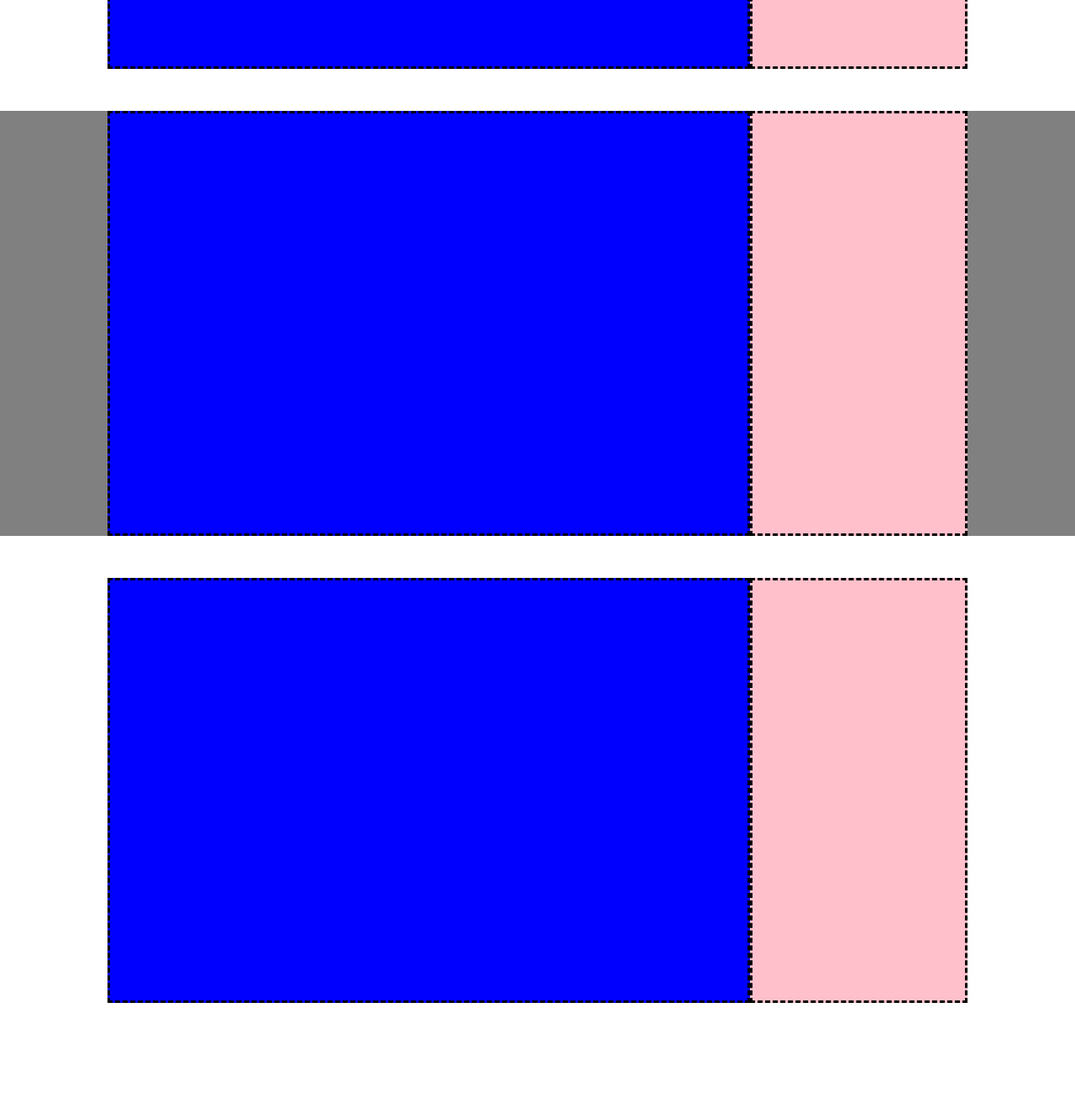
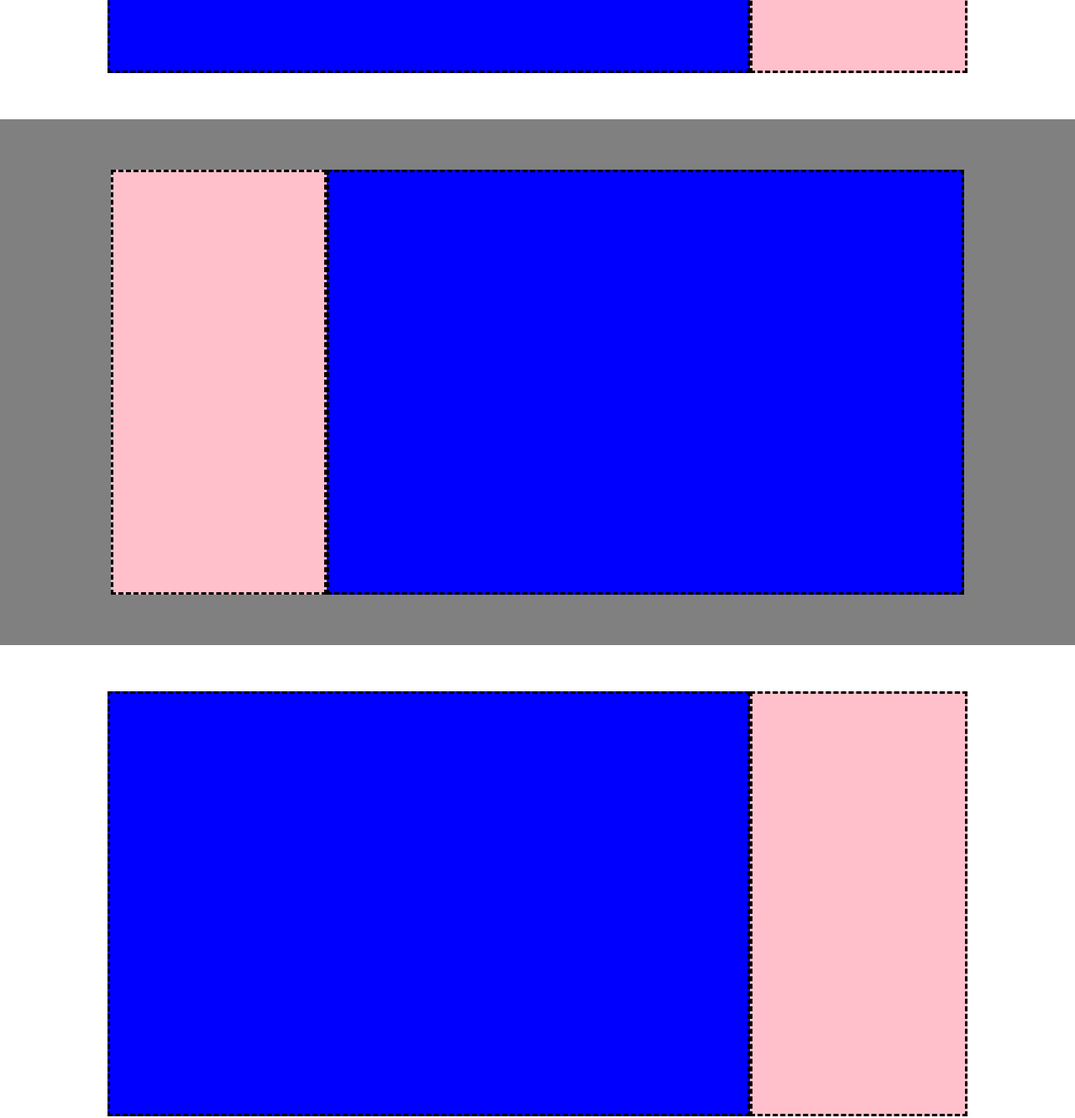
Before and after one commit to Chrissx77/htmlcss-struttura-discord, a plain HTML site: page index.html in a window 1280 px wide. Shown: the part 1180-2511 px from the top of the page at 84% size. Before the commit the page ends 2424 px from the top, so only its background shows below. Drawn offline with Linux system fonts and the light colour scheme.

Commit message:
main-fix

```diff
--- a/css/style.css
+++ b/css/style.css
@@ -43,16 +43,16 @@ body {
     flex-basis: 25%;
     text-align: right;
 
-     /* DEBUG */
-     background-color: orange;
+    /* DEBUG */
+    background-color: orange;
 }
 
 .link {
     flex-basis: 50%;
     text-align: center;
 
-     /* DEBUG */
-     background-color: orange;
+    /* DEBUG */
+    background-color: orange;
 }
 
 /* HERO STYLE */
@@ -78,13 +78,13 @@ body {
 }
 
 /* MAIN STYLE */
-.main-container .container {
+main .container{
     display: flex;
     margin: 50px auto;
     justify-content: center;
 }
 
-.blue-box {
+.image-box {
     flex-basis: 75%;
     width: 750px;
     height: 500px;
@@ -95,16 +95,40 @@ body {
     border: 3px dashed black;
 }
 
-.pink-box {
+.text-box {
     flex-basis: 25%;
     width: 250px;
     height: 500px;
 
+    /* DEBUG */
+    background-color: pink;
+    border: 3px dashed black;
+}
+
+.text-box-middle {
+    flex-basis: 25%;
+    width: 250px;
+    height: 500px;
+    order: -1;
+
+    /* DEBUG */
+    background-color: pink;
+    border: 3px dashed black;
+}
+
+.image-box-foot{
+    width: 1000px;
+    height: 1000px;
+
      /* DEBUG */
-     background-color:pink;
+     background-color: green;
      border: 3px dashed black;
 }
 
-.main-container > div:nth-child(2){
+.placeholder, main .container{
+    padding: 5px;
+}
+
+.placeholder{
     background-color: gray;
 }
--- a/index.html
+++ b/index.html
@@ -10,6 +10,7 @@
 
 <body>
 
+    <header>
         <div class="nav-container">
             <div class="container">
                 <nav id="navBar">
@@ -31,29 +32,39 @@
                 <div id="hero"></div>
             </div>
         </div>
+    </header>
 
-    <div class="main-container">
+
+    <main>
         <div>
             <div class="container">
-                <div class="blue-box"></div>
-                <div class="pink-box"></div>
+                <div class="image-box"></div>
+                <div class="text-box"></div>
+            </div>
+        </div>
+
+        <div class="placeholder">
+            <div class="container">
+                <div class="image-box"></div>
+                <div class="text-box-middle"></div>
             </div>
         </div>
 
         <div>
             <div class="container">
-                <div class="blue-box"></div>
-                <div class="pink-box"></div>
+                <div class="image-box"></div>
+                <div class="text-box"></div>
             </div>
         </div>
 
-        <div>
+        <div class="placeholder">
             <div class="container">
-                <div class="blue-box"></div>
-                <div class="pink-box"></div>
+                <div class="image-box-foot"></div>
             </div>
         </div>
-    </div>
+
+
+    </main>
 
 
 
```
Lines whose indentation alone changed are shown as unchanged.
